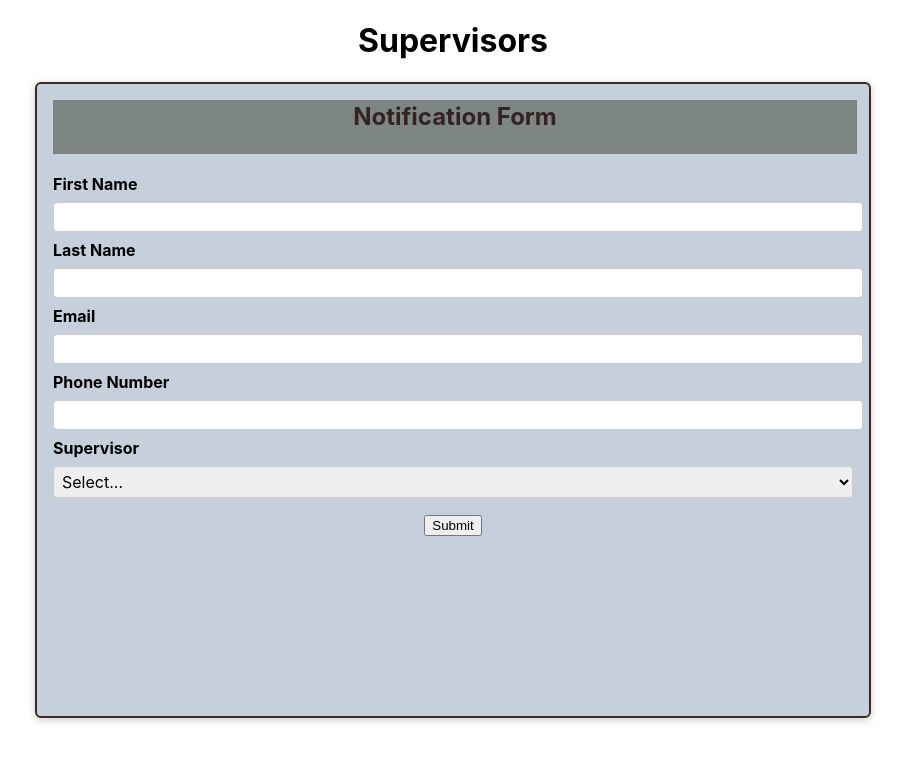
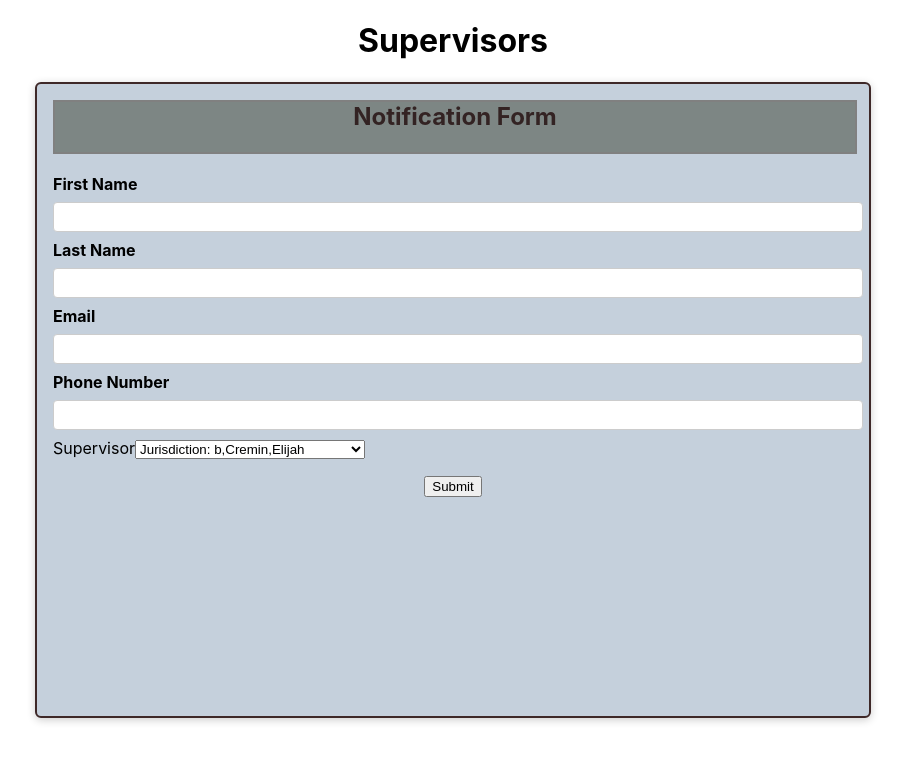
Before and after one commit to mtunc000/supervisors1, a React (Create React App) app in the folder supervisors1/: page / in a window 1280 px wide. Shown: the top 762 px of the page, without its empty margins (187-1092 px from the left). Built offline with nearby package versions, Linux system fonts and the light colour scheme.

Commit message:
Supervisors dynamically loaded to the form and some configurations have been done

```diff
--- a/supervisors1/src/App.js
+++ b/supervisors1/src/App.js
@@ -1,7 +1,7 @@
 import React from "react";
+//import { Route } from "react-router-dom";
 import Form from "./components/Form";
 import classes from "./App.module.css";
-import Supervisors from "./components/Supervisors";
 
 function App() {
   function addSupervisorHandler(supervisorData) {
@@ -10,15 +10,14 @@ function App() {
       {
         method: "POST",
         body: JSON.stringify(supervisorData),
-        // headers: { "Content type": "application/json" },
       }
     );
   }
+
   return (
     <div className={classes.app}>
       <h1 className={classes.h1}> Supervisors</h1>
       <Form onAddSupervisor={addSupervisorHandler} />
-      <Supervisors />
     </div>
   );
 }
--- a/supervisors1/src/components/Form.js
+++ b/supervisors1/src/components/Form.js
@@ -1,31 +1,44 @@
-import { useRef } from "react";
+//import { useState } from "react";
 import classes from "./Form.module.css";
+import Supervisors from "./Supervisors";
 
 function Form(props) {
-  const supervisorFirstName = useRef();
-  const supervisorLastName = useRef();
-  const supervisorEmailAdress = useRef();
-  const supervisorPhoneNumber = useRef();
-  const supervisorSelections = useRef();
+  //   const supervisorFirstName = useRef();
+  //   const supervisorLastName = useRef();
+  //   const supervisorEmailAdress = useRef();
+  //   const supervisorPhoneNumber = useRef();
+  //   const supervisorSelections = useRef();
+
+  //   const [selectedSupervisor, setSelectedSupervisor] = useState();
+
+  //   function handleSelectChange(event) {
+  //     setSelectedSupervisor({
+  //       ...selectedSupervisor,
+  //       firstName: event.target.value,
+  //     });
+  //}
 
   function submitHandler(event) {
+    console.log("1234", event.target.supervisor.value);
     event.preventDefault();
 
-    const supervisorFirst = supervisorFirstName.current.value;
-    const supervisorLast = supervisorLastName.current.value;
-    const supervisorEmail = supervisorEmailAdress.current.value;
-    const supervisorPhone = supervisorPhoneNumber.current.value;
-    const supervisorSelect = supervisorSelections.current.value;
+    // const supervisorFirst = supervisorFirstName.current.value;
+    // const supervisorLast = supervisorLastName.current.value;
+    // const supervisorEmail = supervisorEmailAdress.current.value;
+    // const supervisorPhone = supervisorPhoneNumber.current.value;
+    // const supervisorSelect = supervisorSelections.current.value;
 
     const supervisorData = {
-      firstName: supervisorFirst,
-      lastName: supervisorLast,
-      email: supervisorEmail,
-      phone: supervisorPhone,
-      selection: supervisorSelect,
+      firstName: event.target.firstName.value,
+      lastName: event.target.lastName.value,
+      email: event.target.email.value,
+      phone: event.target.phone.value,
+      selection: event.target.supervisor.value,
     };
+    console.log(supervisorData);
     props.onAddSupervisor(supervisorData);
   }
+
   return (
     <div>
       <form className={classes.form} onSubmit={submitHandler}>
@@ -40,7 +53,7 @@ function Form(props) {
               type="text"
               required
               id="firstName"
-              ref={supervisorFirstName}
+              //ref={supervisorFirstName}
             />
           </div>
           <div className={classes.control}>
@@ -51,7 +64,7 @@ function Form(props) {
               type="text"
               required
               id="lastName"
-              ref={supervisorLastName}
+              // onChange={handleSelectChange}
             />
           </div>
         </div>
@@ -59,33 +72,16 @@ function Form(props) {
           <label className={classes.label} htmlFor="email">
             Email
           </label>
-          <input type="email" id="email" ref={supervisorEmailAdress} />
+          <input type="email" id="email" />
         </div>
         <div className={classes.control}>
           <label className={classes.label} htmlFor="phone">
             Phone Number
           </label>
-          <input type="Number" id="phone" ref={supervisorPhoneNumber} />
+          <input type="Number" id="phone" />
         </div>
-        <div className={classes.control}>
-          <label className={classes.label} htmlFor="supervisor">
-            Supervisor
-          </label>
-          <select
-            name="Supervisors"
-            placeholder="select"
-            required
-            id="supervisor"
-            ref={supervisorSelections}
-          >
-            <option value="select">Select...</option>
-            <option value="Supervisor1">Supervisor1</option>
-            <option value="Supervisor2">Supervisor2</option>
-            <option value="Supervisor3">Supervisor3</option>
-            <option value="Supervisor4">Supervisor4</option>
-            <option value="Supervisor5">Supervisor5</option>
-          </select>
-        </div>
+        <Supervisors />
+
         <div className={classes.action}>
           <button>Submit</button>
         </div>
--- a/supervisors1/src/components/Supervisors.js
+++ b/supervisors1/src/components/Supervisors.js
@@ -1,5 +1,3 @@
-//import { getValue } from "@testing-library/user-event/dist/utils";
-
 function Supervisors(props) {
   const supervisors = [
     {
@@ -416,6 +414,7 @@ function Supervisors(props) {
 
   //Array of filtered objects mapped according to the jurisdiction, last name and first name
   const jurisdictions = juristictionNumber1.map((j) => ({
+    id: j.id,
     jurisdiction: j.jurisdiction,
     lastName: j.lastName,
     firstName: j.firstName,
@@ -431,9 +430,28 @@ function Supervisors(props) {
     }
     return a.jurisdiction > b.jurisdiction ? 1 : -1;
   });
-  console.log(jurisdictions);
 
-  return <div></div>;
+  function supervisorSelectOptions(jurisdictions) {
+    return jurisdictions.map((juri) => (
+      <option
+        key={juri.id}
+        value={`Jurisdiction: ${juri.jurisdiction}, ${juri.lastName}, ${juri.firstName}`}
+      >
+        Jurisdiction: {juri.jurisdiction},{juri.lastName},{juri.firstName}
+      </option>
+    ));
+  }
+
+  return (
+    <div>
+      <div>
+        <label htmlFor="supervisor">Supervisor</label>
+        <select name="supervisor" placeholder="select" required id="supervisor">
+          {supervisorSelectOptions(jurisdictions)}
+        </select>
+      </div>
+    </div>
+  );
 }
 
 export default Supervisors;
```
